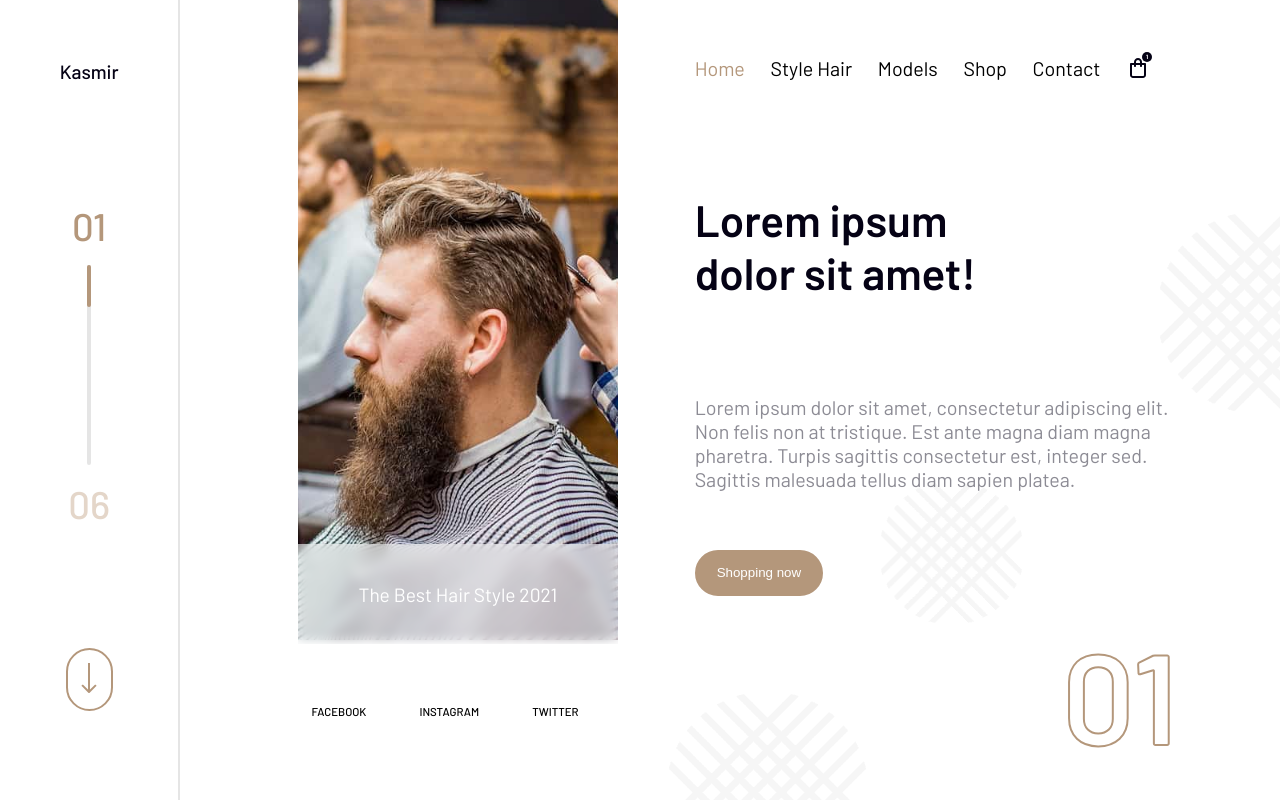
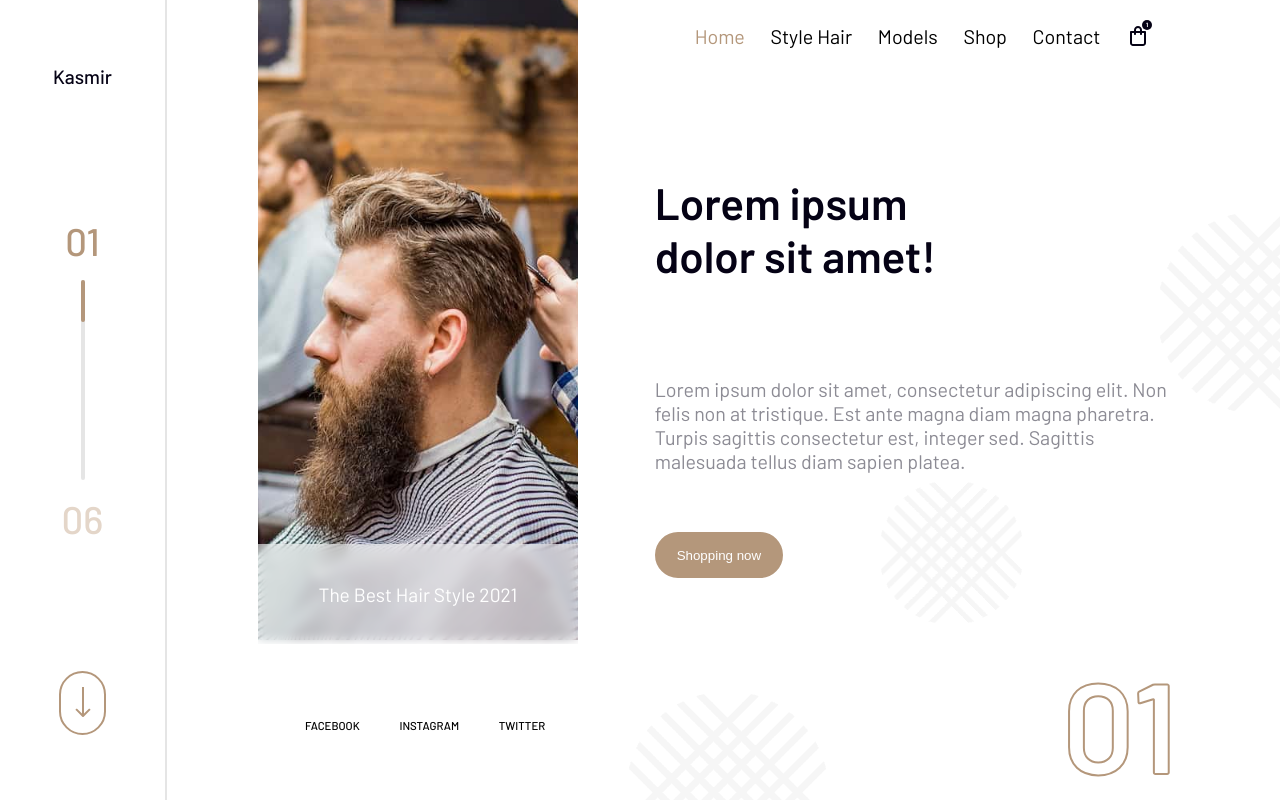
Before and after one commit to antoshagagarinISavailable/HTMLportfolio, a website: page barberLP/index.html in a window 1280 px wide. Drawn offline with Linux system fonts and the light colour scheme.

Commit message:
some changes

```diff
--- a/barberLP/styles.css
+++ b/barberLP/styles.css
@@ -26,7 +26,6 @@ ul {
   display: grid;
   grid-auto-flow: column;
   align-items: center;
-  padding: 4vh 0;
 }
 
 li {
@@ -67,13 +66,14 @@ button {
 }
 
 .contentWrapper {
+  height: 100vh;
+
   display: grid;
   grid-template-columns: 1fr 2fr 3fr;
   gap: 6vw;
 }
 
 .block1 {
-  padding-bottom: 4vh;
   display: grid;
   justify-items: center;
   align-content: space-around;
@@ -107,10 +107,8 @@ button {
   font-size: 3vw;
 }
 .block2 {
-  padding-bottom: 4vh;
-
   display: grid;
-  grid-template-rows: max-content max-content;
+  grid-template-rows: max-content 1fr;
   justify-content: end;
   align-content: space-between;
 }
@@ -153,7 +151,6 @@ button {
 }
 
 .block3 {
-  padding-bottom: 4vh;
   margin-right: 8vw;
 
   display: grid;
```
